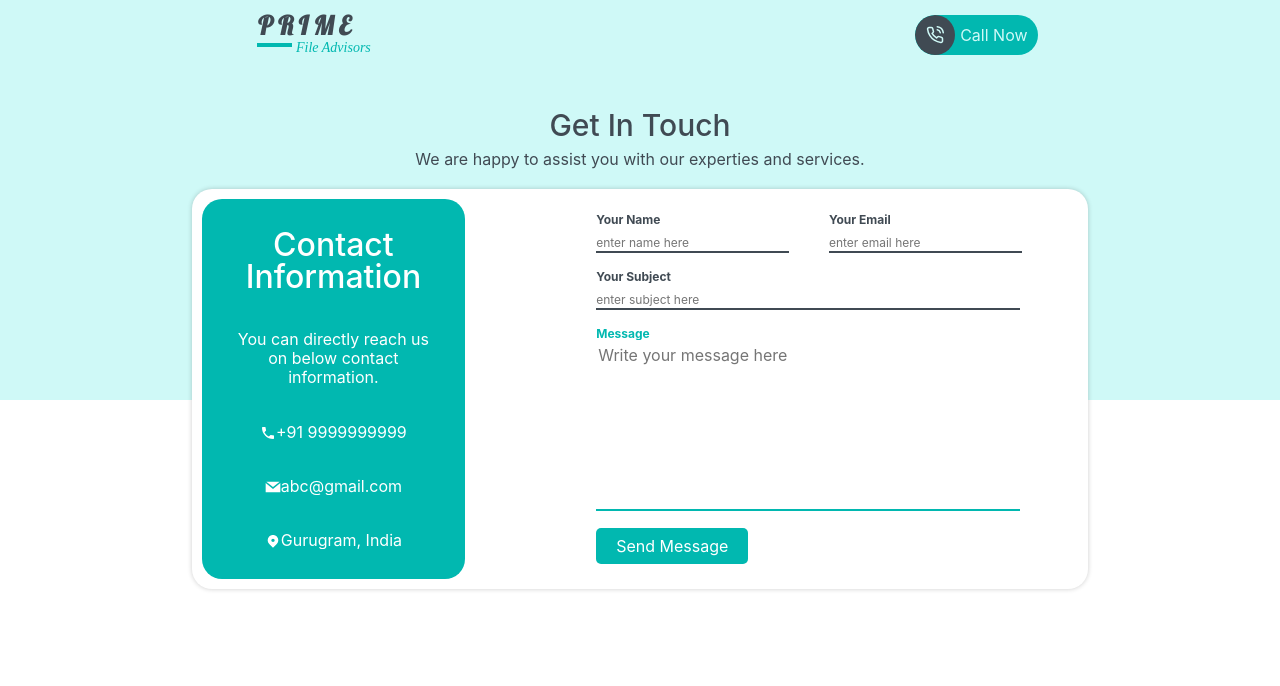
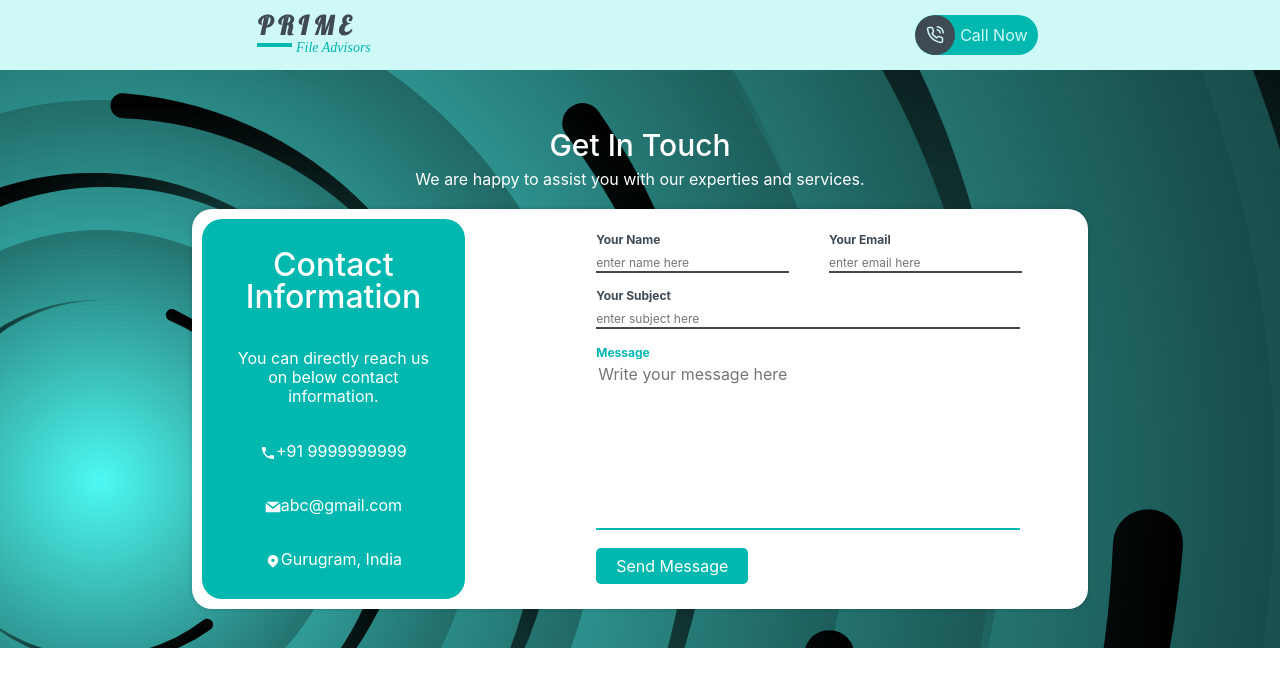
Before and after one commit to abhinavdawar/primefileadvisors, a React (Create React App) app: page /contact in a window 1280 px wide. Shown: the top 686 px of the page. Built offline with nearby package versions, Linux system fonts and the light colour scheme; a web font is replaced by a local one.

Commit message:
updated contact form background image

```diff
--- a/src/App.css
+++ b/src/App.css
@@ -234,17 +234,21 @@ nav {
 	height: 100%;
 	width: 100vw;
 	color: var(--black-color);
-	background-color: var(--primary-color);
+	/* background-color: var(--primary-color); */
 	display: flex;
 	flex-direction: column;
 	align-items: center;
 	justify-content: space-between;
-	padding: 20px;
+	padding: 39.5px 20px;
+	background-image: url('./assets/contactBackground.png');
+	background-attachment: fixed;
+	background-position: cover;
 }
 .contact-container .contact-header {
 	max-width: 60vw;
 	text-align: center;
 	margin: 20px;
+	color: #fff;
 }
 .contact-container .contact-header h1 {
 	font-size: 30px;
@@ -363,7 +367,7 @@ textarea:focus {
 	color: var(--white-color);
 	border-radius: 5px;
 }
-.back-color {
+/* .back-color {
 	height: 50vh;
 	width: 100vw;
 	background-color: var(--white-color);
@@ -371,7 +375,7 @@ textarea:focus {
 	bottom: 0;
 	left: 0;
 	z-index: 1;
-}
+} */
 
 .about-container {
 	height: 100%;
```
Also changed, not shown: src/assets/contactBackground.png (added).
